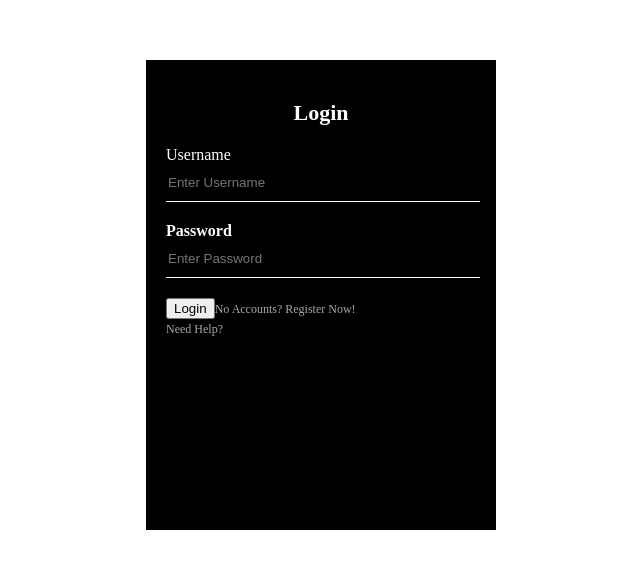
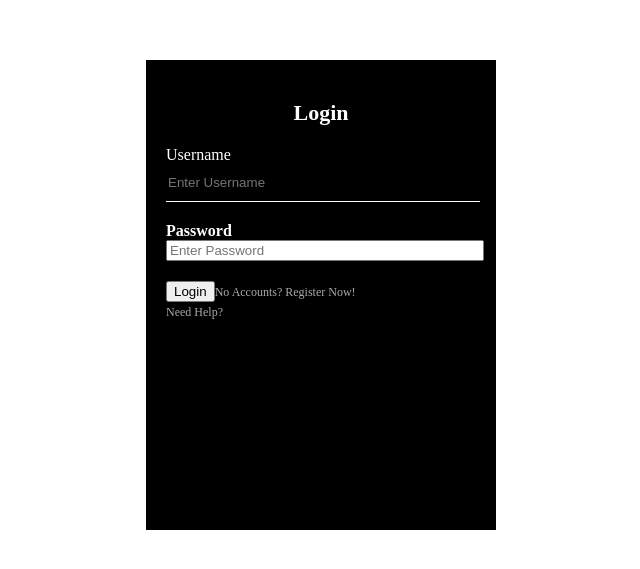
Before and after one commit to JRAntra/MEAN_Project_DEC_2022, an Angular app in the folder AntraShare/: page / in a window 1280 px wide. Shown: the part 105-674 px from the top of the page, without its empty margins (319-959 px from the left). Built offline with nearby package versions, Linux system fonts and the light colour scheme.

Commit message:
resolve conflix

```diff
--- a/AntraShare/src/app/features/login-page/login-page.component.html
+++ b/AntraShare/src/app/features/login-page/login-page.component.html
@@ -6,8 +6,7 @@
       <input aria-label="username" type="text" name="" placeholder="Enter Username">
 
       <p>Password</p>
-      <input type="password" name="" placeholder="Enter Password">
-      <!-- <input type="submit" value='Login'> -->
+      <input aria-label="password" name="" placeholder="Enter Password">
       <button type="submit" value='Login' (click)="toNewsFeed()">Login</button>
 
       <a href='/register'>No Accounts? Register Now!</a><br>
```
